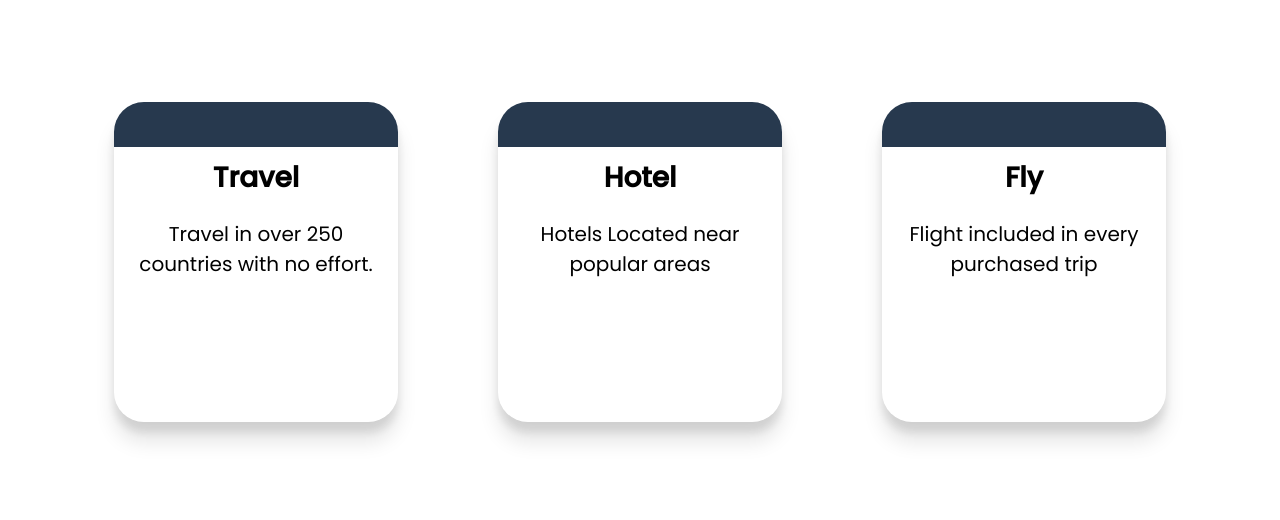
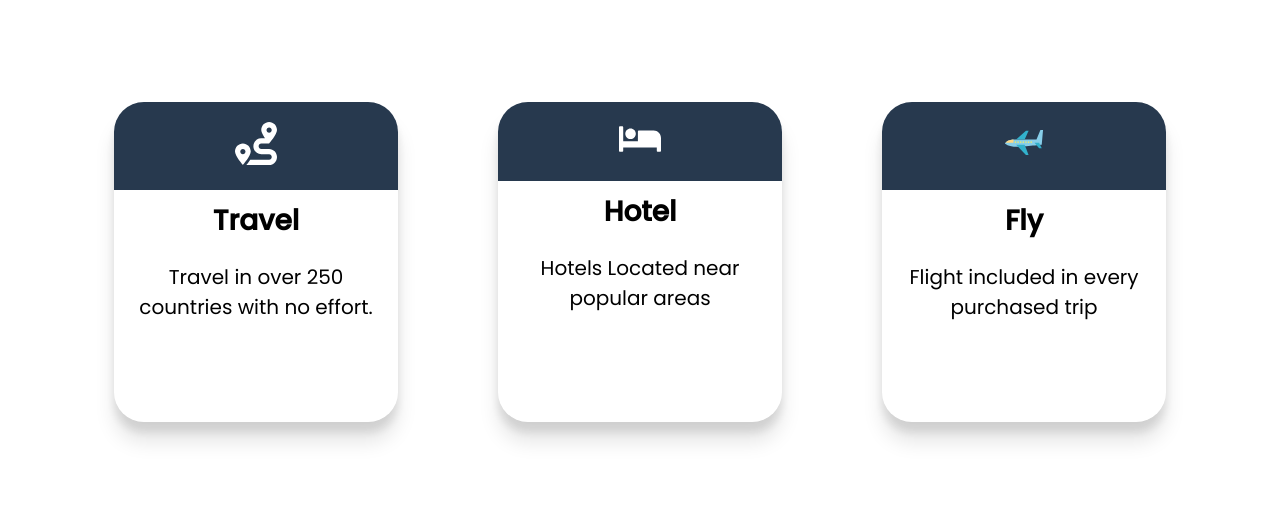
Before and after one commit to Sammex45/Travelley, a plain HTML site: page index.html in a window 1280 px wide. Shown: the part 1860-2380 px from the top of the page. Drawn offline with Linux system fonts and the light colour scheme; a web font is replaced by a local one.

Commit message:
i commit my changes

```diff
--- a/travelley.html
+++ b/index.html
@@ -50,21 +50,21 @@
         <div class="cards">
             <div class="card">
                 <div class="card-icon">
-                    <img src="/ICONS/route-solid.svg" alt="">
+                    <img src="route-solid.svg" alt="">
                 </div>
                 <h4>Travel</h4>
                 <p> Travel in over 250 countries with no effort.</p>
             </div>
             <div class="card">
                 <div class="card-icon">
-                    <img src="/ICONS/bed-solid.svg" alt="">
+                    <img src="bed-solid.svg" alt="">
                 </div>
                 <h4>Hotel</h4>
                 <p> Hotels Located near popular areas</p>
             </div>
             <div class="card">
                 <div class="card-icon">
-                    <img src="/ICONs/airplane.svg" alt="">
+                    <img src="airplane.svg" alt="">
                 </div>
                 <h4>Fly</h4>
                 <p> Flight included in every purchased trip</p>
```
